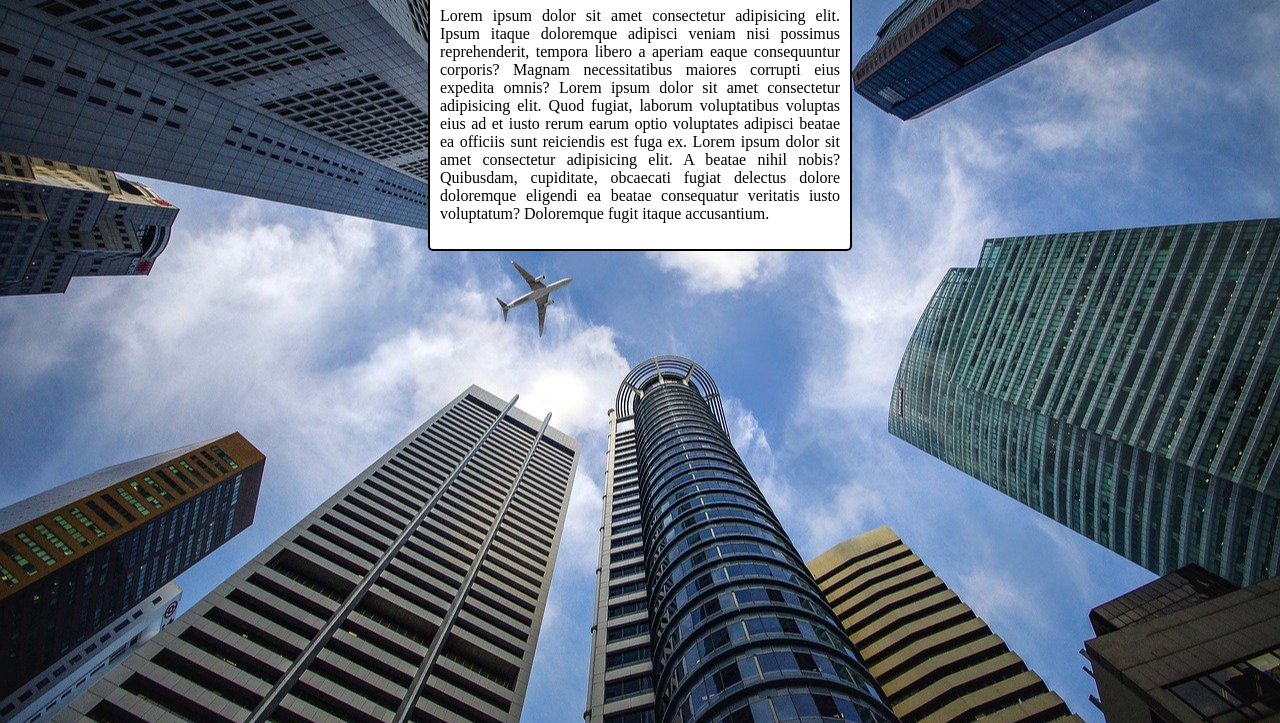
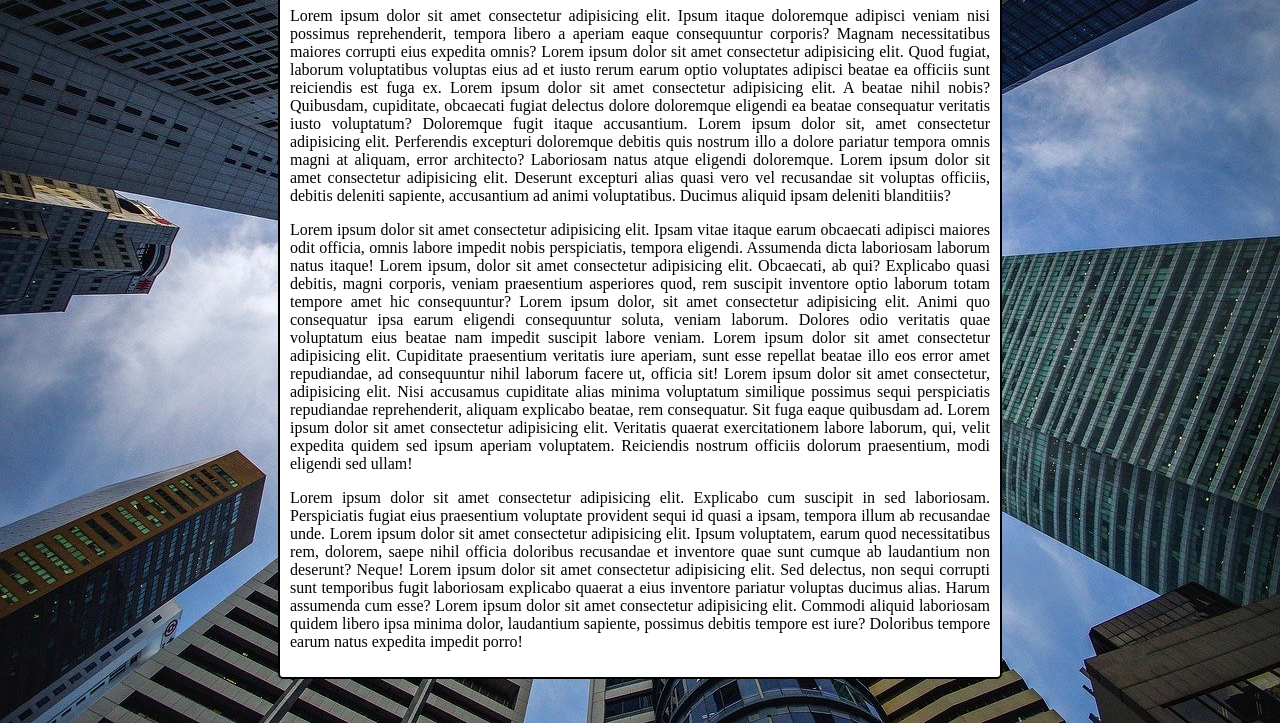
Before and after one commit to Brunoamaral01/html-css, a plain HTML site: page Exercicios/ex022/fundo006.html in a window 1280 px wide. Shown: the part 93-816 px from the top of the page. Drawn offline with Linux system fonts and the light colour scheme.

Commit message:
updatefundo006

```diff
--- a/Exercicios/ex022/fundo006.html
+++ b/Exercicios/ex022/fundo006.html
@@ -4,21 +4,25 @@
     <meta charset="UTF-8">
     <meta http-equiv="X-UA-Compatible" content="IE=edge">
     <meta name="viewport" content="width=device-width, initial-scale=1.0">
-    <title>Document</title>
+    <title>Fundo fixo de tela</title>
     <style>
+
+        /* Shorthand - background
+        color > image > position > repeat > (size, n ta funcionando, necessário usar o background-size embaixo) > attachment
+        */
         body {
             height: 100vh;
-            background-color: black;
-            background-image: url('imagens/wallpaper002.jpg');
-            background-position: center center;
-            background-repeat: no-repeat;
+
+
+            background: black url(imagens/wallpaper002.jpg) center center no-repeat fixed;
             background-size: cover;
+
 
         }
 
         main {
             background-color: white;
-            width: 400px;
+            max-width: 700px;
             margin: auto;
             padding: 10px;
             border-radius: 5px;
@@ -39,7 +43,11 @@
 
     <main>
         <h1>Teste de imagem de fundo</h1>
-        <p>Lorem ipsum dolor sit amet consectetur adipisicing elit. Ipsum itaque doloremque adipisci veniam nisi possimus reprehenderit, tempora libero a aperiam eaque consequuntur corporis? Magnam necessitatibus maiores corrupti eius expedita omnis? Lorem ipsum dolor sit amet consectetur adipisicing elit. Quod fugiat, laborum voluptatibus voluptas eius ad et iusto rerum earum optio voluptates adipisci beatae ea officiis sunt reiciendis est fuga ex. Lorem ipsum dolor sit amet consectetur adipisicing elit. A beatae nihil nobis? Quibusdam, cupiditate, obcaecati fugiat delectus dolore doloremque eligendi ea beatae consequatur veritatis iusto voluptatum? Doloremque fugit itaque accusantium.</p>
+        <p>Lorem ipsum dolor sit amet consectetur adipisicing elit. Ipsum itaque doloremque adipisci veniam nisi possimus reprehenderit, tempora libero a aperiam eaque consequuntur corporis? Magnam necessitatibus maiores corrupti eius expedita omnis? Lorem ipsum dolor sit amet consectetur adipisicing elit. Quod fugiat, laborum voluptatibus voluptas eius ad et iusto rerum earum optio voluptates adipisci beatae ea officiis sunt reiciendis est fuga ex. Lorem ipsum dolor sit amet consectetur adipisicing elit. A beatae nihil nobis? Quibusdam, cupiditate, obcaecati fugiat delectus dolore doloremque eligendi ea beatae consequatur veritatis iusto voluptatum? Doloremque fugit itaque accusantium. Lorem ipsum dolor sit, amet consectetur adipisicing elit. Perferendis excepturi doloremque debitis quis nostrum illo a dolore pariatur tempora omnis magni at aliquam, error architecto? Laboriosam natus atque eligendi doloremque. Lorem ipsum dolor sit amet consectetur adipisicing elit. Deserunt excepturi alias quasi vero vel recusandae sit voluptas officiis, debitis deleniti sapiente, accusantium ad animi voluptatibus. Ducimus aliquid ipsam deleniti blanditiis?</p>
+
+        <p>Lorem ipsum dolor sit amet consectetur adipisicing elit. Ipsam vitae itaque earum obcaecati adipisci maiores odit officia, omnis labore impedit nobis perspiciatis, tempora eligendi. Assumenda dicta laboriosam laborum natus itaque! Lorem ipsum, dolor sit amet consectetur adipisicing elit. Obcaecati, ab qui? Explicabo quasi debitis, magni corporis, veniam praesentium asperiores quod, rem suscipit inventore optio laborum totam tempore amet hic consequuntur? Lorem ipsum dolor, sit amet consectetur adipisicing elit. Animi quo consequatur ipsa earum eligendi consequuntur soluta, veniam laborum. Dolores odio veritatis quae voluptatum eius beatae nam impedit suscipit labore veniam. Lorem ipsum dolor sit amet consectetur adipisicing elit. Cupiditate praesentium veritatis iure aperiam, sunt esse repellat beatae illo eos error amet repudiandae, ad consequuntur nihil laborum facere ut, officia sit! Lorem ipsum dolor sit amet consectetur, adipisicing elit. Nisi accusamus cupiditate alias minima voluptatum similique possimus sequi perspiciatis repudiandae reprehenderit, aliquam explicabo beatae, rem consequatur. Sit fuga eaque quibusdam ad. Lorem ipsum dolor sit amet consectetur adipisicing elit. Veritatis quaerat exercitationem labore laborum, qui, velit expedita quidem sed ipsum aperiam voluptatem. Reiciendis nostrum officiis dolorum praesentium, modi eligendi sed ullam!</p>
+
+        <p>Lorem ipsum dolor sit amet consectetur adipisicing elit. Explicabo cum suscipit in sed laboriosam. Perspiciatis fugiat eius praesentium voluptate provident sequi id quasi a ipsam, tempora illum ab recusandae unde. Lorem ipsum dolor sit amet consectetur adipisicing elit. Ipsum voluptatem, earum quod necessitatibus rem, dolorem, saepe nihil officia doloribus recusandae et inventore quae sunt cumque ab laudantium non deserunt? Neque! Lorem ipsum dolor sit amet consectetur adipisicing elit. Sed delectus, non sequi corrupti sunt temporibus fugit laboriosam explicabo quaerat a eius inventore pariatur voluptas ducimus alias. Harum assumenda cum esse? Lorem ipsum dolor sit amet consectetur adipisicing elit. Commodi aliquid laboriosam quidem libero ipsa minima dolor, laudantium sapiente, possimus debitis tempore est iure? Doloribus tempore earum natus expedita impedit porro!</p>
     </main>
 
 </body>
```
